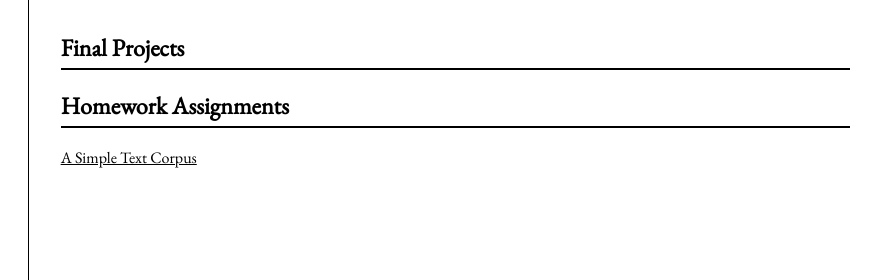
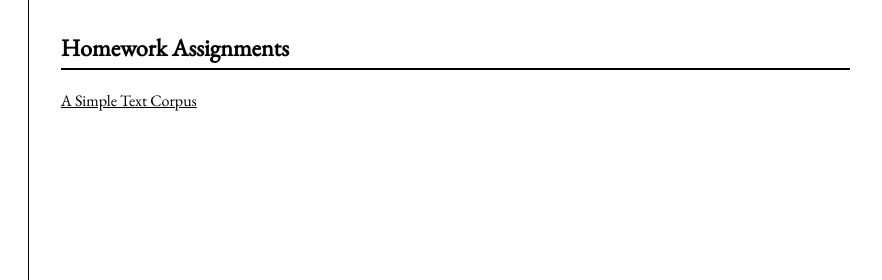
Before and after one commit to 14148-MSs-DH/14148-MSs-DH.github.io, a plain HTML site: page index.html in a window 1280 px wide. Shown: the top 280 px of the page, 398-1280 px from the left. Drawn offline with nearby package versions, Linux system fonts and the light colour scheme; no server answers.

Commit message:
Hid final project section for now

```diff
--- a/index.html
+++ b/index.html
@@ -92,7 +92,7 @@
     <div class="main">
 
 
-      <h2>Final Projects</h2>
+      <!-- <h2>Final Projects</h2> -->
       <!-- <ul id="projects">Loading projects...</ul> -->
 
       <h2>Homework Assignments</h2>
```
